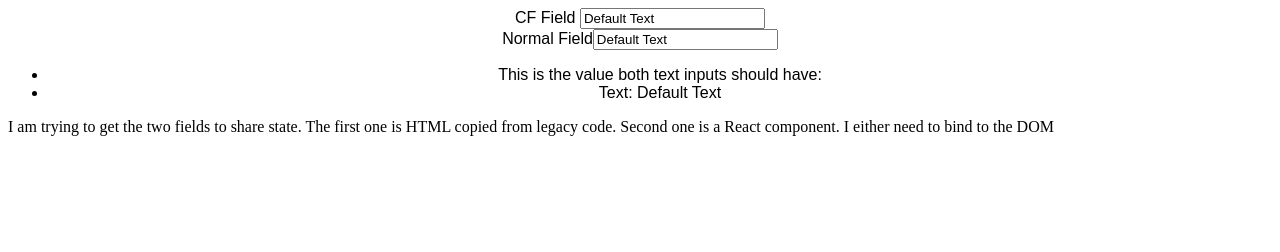
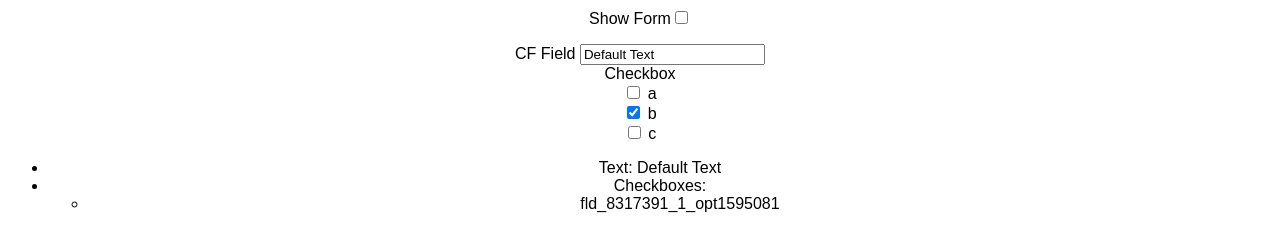
Before and after one commit to Shelob9/cf-legacy-to-react-poc, a React app: page / in a window 1280 px wide. Built offline with nearby package versions, Linux system fonts and the light colour scheme.

Commit message:
Make work with checkboxes

```diff
--- a/public/index.html
+++ b/public/index.html
@@ -38,11 +38,6 @@
 			To begin the development, run `npm start` or `yarn start`.
 			To create a production bundle, use `npm run build` or `yarn build`.
 		-->
-		<p>
-			I am trying to get the two fields to share state. The first one is HTML
-			copied from legacy code. Second one is a React component. I either need to
-			bind to the DOM
-		</p>
 	</body>
 
 	<script type="text/html" id="tmpl"></script>
--- a/src/index.js
+++ b/src/index.js
@@ -1,12 +1,15 @@
 import React, { useState, useRef, useEffect } from 'react';
 import ReactDOM from 'react-dom';
 
-const fieldId = 'fld_3023758_1';
+const testFieldIdAttr = 'fld_3023758_1';
+const checkboxFieldId = 'fld_8317391';
+const checkboxFieldIdAttr = 'fld_8317391_1';
+
 import './styles.css';
 const TXT_FIELD = `
 <div data-field-wrapper="fld_3023758" class="form-group" id="fld_3023758_1-wrap">
-	<label id="fld_3023758Label" for="${fieldId}" class="control-label">CF Field</label>
-	<input    type="text" data-field="fld_3023758" class=" form-control" id="${fieldId}" name="fld_3023758" value="" data-type="text"   aria-labelledby="fld_3023758Label" >			</div>
+	<label id="fld_3023758Label" for="${testFieldIdAttr}" class="control-label">CF Field</label>
+	<input    type="text" data-field="fld_3023758" class=" form-control" id="${testFieldIdAttr}" name="fld_3023758" value="" data-type="text"   aria-labelledby="fld_3023758Label" >			</div>
 </div>`;
 
 const CHECKBOX_FIELD = `<div data-field-wrapper="fld_8317391" class="form-group" id="fld_8317391_1-wrap">
@@ -22,7 +25,7 @@ const CHECKBOX_FIELD = `<div data-field-wrapper="fld_8317391" class="form-group"
 																	<div class="checkbox">
 
                 <label for="fld_8317391_1_opt1595081">
-                            <input type="checkbox" data-label="b" data-field="fld_8317391" id="fld_8317391_1_opt1595081" class="fld_8317391_1" name="fld_8317391[opt1595081]" value="b" data-type="checkbox" data-checkbox-field="fld_8317391_1" data-calc-value="2">
+                            <input checked type="checkbox" data-label="b" data-field="fld_8317391" id="fld_8317391_1_opt1595081" class="fld_8317391_1" name="fld_8317391[opt1595081]" value="b" data-type="checkbox" data-checkbox-field="fld_8317391_1" data-calc-value="2">
                     b                </label>
 
                 					</div>
@@ -36,46 +39,111 @@ const CHECKBOX_FIELD = `<div data-field-wrapper="fld_8317391" class="form-group"
 											</div>
 </div>`;
 
-function App() {
+function Form() {
+	/**
+	 * Text field
+	 *
+	 * https://daveceddia.com/useeffect-hook-examples/
+	 */
 	const [text, setText] = useState('Default Text');
-	const cfField = useRef(null);
-	const inputFieldRef = useRef(null);
-
-	//https://daveceddia.com/useeffect-hook-examples/
+	const textRef = useRef(null);
 	useEffect(
 		() => {
-			cfField.current = document.getElementById('fld_3023758_1');
-			cfField.current.value = text;
-			cfField.current.onkeypress = e => setText(e.target.value);
+			textRef.current = document.getElementById(testFieldIdAttr);
+			textRef.current.value = text;
+			textRef.current.onkeypress = e => setText(e.target.value);
 			return () => {};
 		},
 		[text]
 	);
 
+	/**
+	 * Checkbox field
+	 *
+	 * https://daveceddia.com/useeffect-hook-examples/
+	 */
+	const [checkboxes, setCheckboxes] = useState(['fld_8317391_1_opt1595081']);
+	const checkboxRef = useRef(null);
+	useEffect(() => {
+		checkboxRef.current = {
+			el: document.getElementById(checkboxFieldIdAttr),
+			boxes: document.querySelectorAll(`input[data-field="${checkboxFieldId}"]`)
+		};
+		const { boxes } = checkboxRef.current;
+
+		function getValuesFormCheckboxes(boxes) {
+			let values = [];
+			if (boxes.length) {
+				boxes.forEach(box => {
+					if (box.checked) {
+						values.push(box.id);
+					}
+				});
+			}
+			return values;
+		}
+
+		setCheckboxes(getValuesFormCheckboxes(boxes));
+
+		if (boxes.length) {
+			boxes.forEach(box =>
+				box.addEventListener('change', () =>
+					setCheckboxes(getValuesFormCheckboxes(boxes))
+				)
+			);
+		}
+		return () => {
+			console.log('Checkbox effect unmounted');
+		};
+	}, checkboxes);
+
 	return (
-		<div className="App">
-			{React.cloneElement(
-				<div dangerouslySetInnerHTML={{ __html: TXT_FIELD }} />
-			)}
+		<div className="form">
 			<div>
-				<label htmlFor="normal-field">Normal Field</label>
-				<input
-					id="normal-field"
-					ref={inputFieldRef}
-					value={text}
-					onChange={e => setText(e.target.value)}
-				/>
+				{React.cloneElement(
+					<div dangerouslySetInnerHTML={{ __html: TXT_FIELD }} />
+				)}
+				{React.cloneElement(
+					<div dangerouslySetInnerHTML={{ __html: CHECKBOX_FIELD }} />
+				)}
 			</div>
 
 			<div>
 				<ul>
-					<li>This is the value both text inputs should have:</li>
 					<li>Text: {text} </li>
+					<li>
+						Checkboxes:
+						<ul>
+							{checkboxes.map(box => (
+								<li key={box}>{box}</li>
+							))}
+						</ul>
+					</li>
 				</ul>
 			</div>
 		</div>
 	);
 }
 
+function App() {
+	const [showForm, setShowForm] = useState(true);
+
+	return (
+		<div className="App">
+			<div>
+				<label htmlFor="show-form">Show Form</label>
+				<input
+					type={'checkbox'}
+					id="show-form"
+					showForm
+					onChange={e => setShowForm(!showForm)}
+				/>
+			</div>
+			<p>{showForm}</p>
+			{showForm && <Form />}
+		</div>
+	);
+}
+
 const rootElement = document.getElementById('root');
 ReactDOM.render(<App />, rootElement);
```
